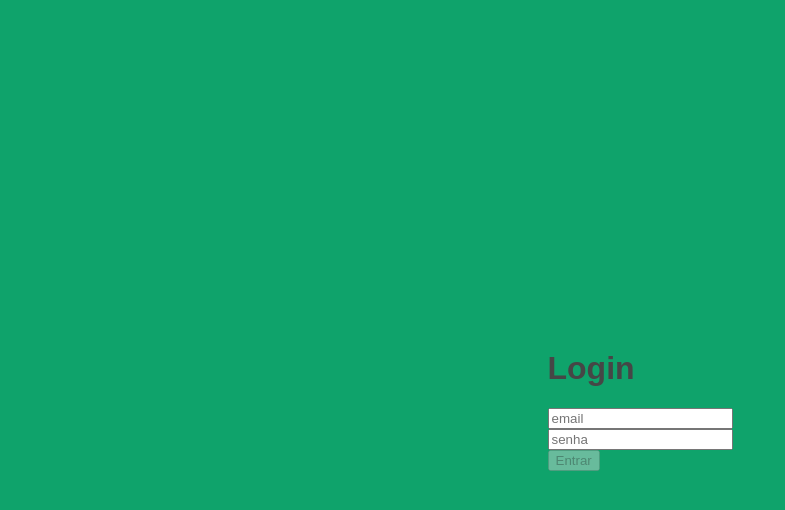
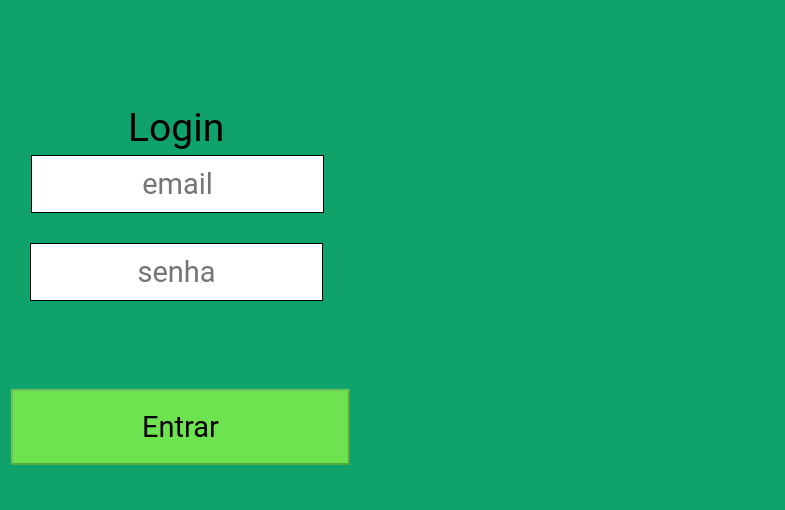
Before and after one commit to tryber/sd-03-recipes-app-08, a React (Create React App) app: page / in a window 1280 px wide. Shown: the top 510 px of the page, without its empty margins (0-785 px from the left). Built offline with nearby package versions, Linux system fonts and the light colour scheme.

Commit message:
login w/ css and mainpage css

```diff
--- /dev/null
+++ b/src/css/Login.css
@@ -0,0 +1,67 @@
+.email-input {
+  position: absolute;
+  width: 293px;
+  height: 58px;
+  left: 31px;
+  top: 155px;
+  background: #FFFFFF;
+  border: 1px solid #000000;
+  box-sizing: border-box;
+  font-family: Roboto;
+  font-style: normal;
+  font-weight: normal;
+  font-size: 29px;
+  line-height: 34px;
+  text-align: center;
+  color: #000000;
+}
+
+.Login {
+  position: absolute;
+  width: 97px;
+  height: 46px;
+  left: 128px;
+  top: 79px;
+  font-family: Roboto;
+  font-style: normal;
+  font-weight: normal;
+  font-size: 39px;
+  line-height: 46px;
+  display: flex;
+  align-items: flex-end;
+  color: #000000;
+}
+
+.login-submit-btn{
+  position: absolute;
+  width: 339px;
+  height: 76px;
+  left: 11px;
+  top: 389px;
+  background: #6CE34F;
+  font-family: Roboto;
+  font-style: normal;
+  font-weight: normal;
+  font-size: 29px;
+  line-height: 34px;
+  text-align: center;
+  color: #000000;
+}
+
+.password-input {
+  position: absolute;
+  width: 293px;
+  height: 58px;
+  left: 30px;
+  top: 243px;
+  background: #FFFFFF;
+  border: 1px solid #000000;
+  box-sizing: border-box;
+  font-family: Roboto;
+  font-style: normal;
+  font-weight: normal;
+  font-size: 29px;
+  line-height: 34px;
+  text-align: center;
+  color: #000000;
+}
--- a/src/pages/Login.jsx
+++ b/src/pages/Login.jsx
@@ -1,5 +1,6 @@
 import React from 'react';
 import { Link } from 'react-router-dom';
+import '../css/Login.css';
 
 const memoryEmail = JSON.parse(localStorage.getItem('email'));
 
@@ -28,6 +29,7 @@ class Login extends React.Component {
           onChange={(e) => this.handleChange(e)}
           value={email}
           placeholder={(memoryEmail) ? email : 'email'}
+          className="email-input"
         />
       </div>
     );
@@ -44,6 +46,7 @@ class Login extends React.Component {
           onChange={(e) => this.handleChange(e)}
           value={password}
           placeholder="senha"
+          className="password-input"
         />
       </div>
     );
@@ -68,7 +71,7 @@ class Login extends React.Component {
       <Link to="/comidas">
         <button
           type="button"
-          className="button-enter"
+          className="login-submit-btn"
           data-testid="login-submit-btn"
           onClick={() => this.clickToEnter()}
           disabled={this.isDisabled()}
@@ -82,7 +85,7 @@ class Login extends React.Component {
   render() {
     return (
       <div>
-        <h1>Login</h1>
+        <h1 className="Login">Login</h1>
         {this.emailInput()}
         {this.passwordInput()}
         {this.enterButton()}
```
Also changed, not shown: src/css/MainPageFood.css (added, +119 -0 lines).
